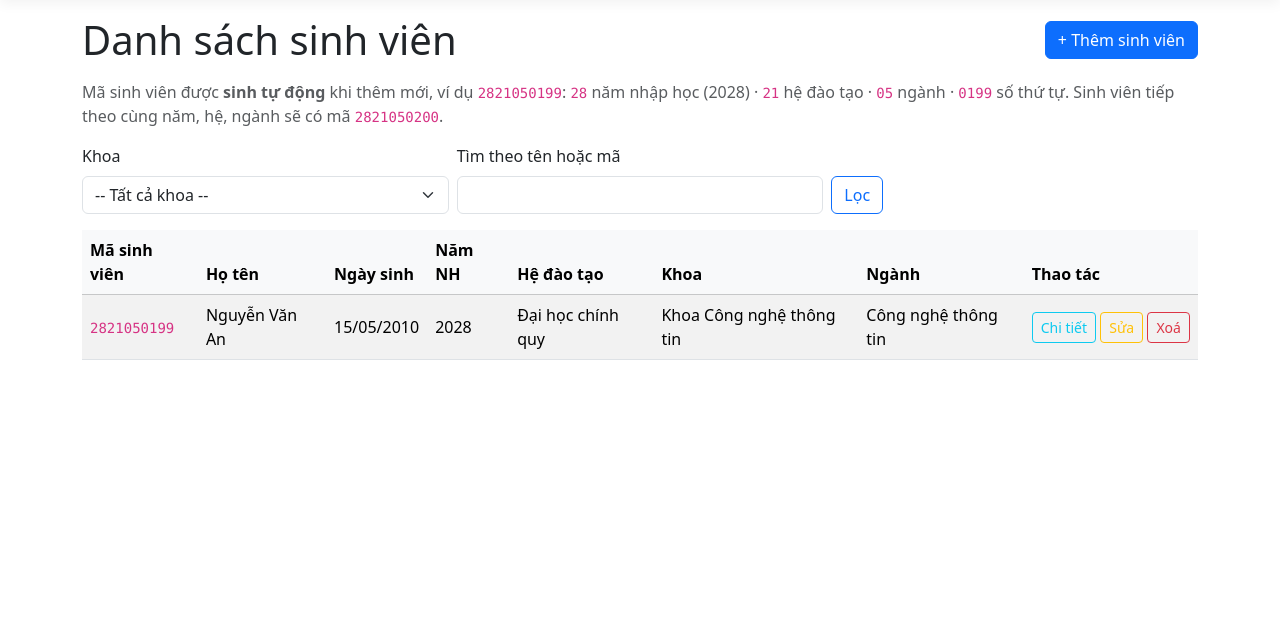
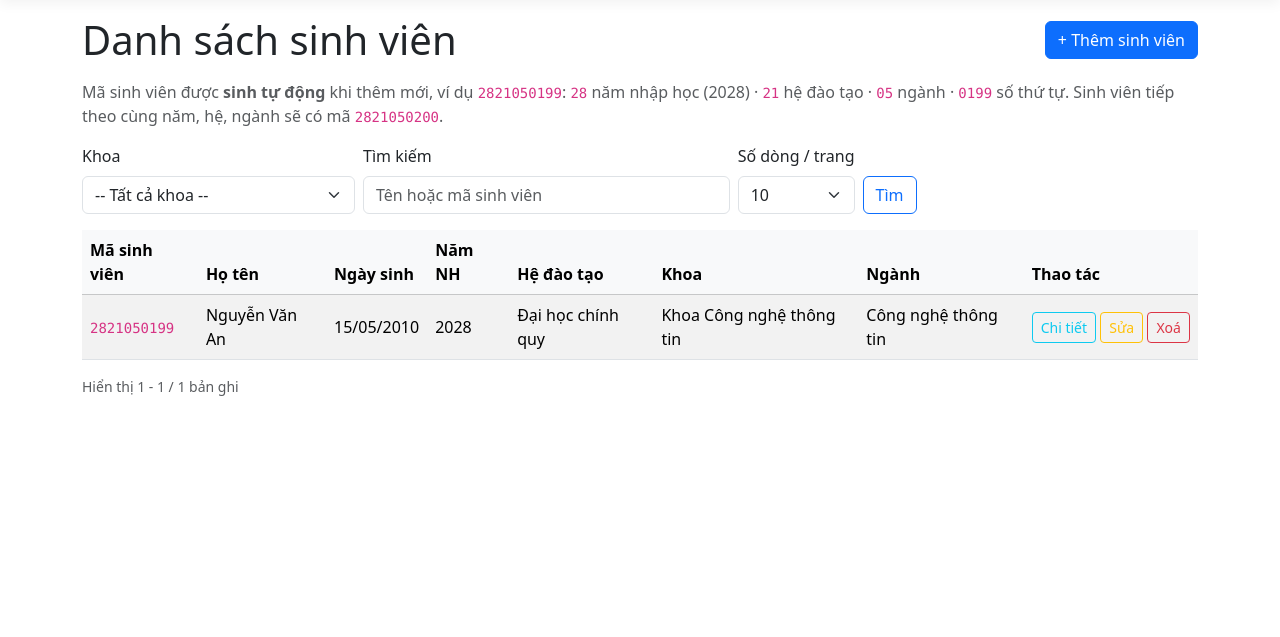
Before and after one commit to minh0910/DemoMVC, an ASP.NET Core app: page /Student in a window 1280 px wide. Shown: the part 57-694 px from the top of the page. Run offline with ASP.NET Core 8, Linux system fonts and the light colour scheme; data comes from the database, SQL or seed files in the repository; style sheets or scripts are compiled from the project's sources.

Commit message:
Buổi 12: Phân trang và tìm kiếm dữ liệu cho tất cả các trang

```diff
--- a/Controllers/StudentController.cs
+++ b/Controllers/StudentController.cs
@@ -2,6 +2,7 @@ using Microsoft.AspNetCore.Mvc;
 using Microsoft.AspNetCore.Mvc.Rendering;
 using Microsoft.EntityFrameworkCore;
 using DemoMVC.Data;
+using DemoMVC.Helpers;
 using DemoMVC.Models;
 using DemoMVC.Services;
 
@@ -33,9 +34,9 @@ namespace DemoMVC.Controllers
 
 
         // =========================
-        // GET: Student/List?facultyCode=CNTT&keyword=an (Ajax)
+        // GET: Student/List?facultyCode=CNTT&keyword=an&page=2&pageSize=10 (Ajax)
         // =========================
-        public async Task<IActionResult> List(string? facultyCode, string? keyword)
+        public async Task<IActionResult> List(string? facultyCode, string? keyword, int page = 1, int pageSize = PaginatedList<object>.DefaultPageSize)
         {
             var query = _context.Students
                 .Include(s => s.Faculty)         // JOIN sang bảng Khoa qua FacultyCode
@@ -53,7 +54,8 @@ namespace DemoMVC.Controllers
                 query = query.Where(s => s.FullName.Contains(tuKhoa) || s.StudentCode.Contains(tuKhoa));
             }
 
-            return PartialView("_Table", await query.OrderBy(s => s.StudentCode).ToListAsync());
+            var model = await PaginatedList<Student>.CreateAsync(query.OrderBy(s => s.StudentCode), page, pageSize, keyword);
+            return PartialView("_Table", model);
         }
 
 
--- a/Views/Faculty/Index.cshtml
+++ b/Views/Faculty/Index.cshtml
@@ -1,6 +1,7 @@
 @{
     ViewData["Title"] = "Danh sách khoa";
     ViewData["Entity"] = "khoa";
+    ViewData["SearchHint"] = "Mã hoặc tên khoa";
     ViewData["Hint"] = "Các khoa của Trường Đại học Mỏ - Địa chất. Bảng Ngành và bảng Sinh viên liên kết tới bảng này qua <strong>mã khoa</strong>.";
 }
 <partial name="_CrudPage" />
--- a/Views/Faculty/_Table.cshtml
+++ b/Views/Faculty/_Table.cshtml
@@ -1,7 +1,7 @@
-@model IEnumerable<DemoMVC.Models.Faculty>
+@model DemoMVC.Helpers.PaginatedList<DemoMVC.Models.Faculty>
 @if (!Model.Any())
 {
-    <div class="alert alert-secondary">Chưa có khoa nào.</div>
+    <div class="alert alert-secondary">@(string.IsNullOrEmpty(Model.Keyword) ? "Chưa có khoa nào." : $"Không tìm thấy kết quả nào cho \"{Model.Keyword}\".")</div>
 }
 else
 {
@@ -40,3 +40,4 @@ else
         </table>
     </div>
 }
+<partial name="_Pager" model="Model" />
--- a/Views/Major/Index.cshtml
+++ b/Views/Major/Index.cshtml
@@ -1,6 +1,7 @@
 @{
     ViewData["Title"] = "Danh sách ngành học";
     ViewData["Entity"] = "ngành";
+    ViewData["SearchHint"] = "Mã hoặc tên ngành";
     ViewData["Hint"] = "Mã ngành gồm 2 chữ số, là phần thứ 3 của mã sinh viên (ví dụ <code>05</code> = Công nghệ thông tin).";
 }
 <partial name="_CrudPage" />
--- a/Views/Major/_Table.cshtml
+++ b/Views/Major/_Table.cshtml
@@ -1,7 +1,7 @@
-@model IEnumerable<DemoMVC.Models.Major>
+@model DemoMVC.Helpers.PaginatedList<DemoMVC.Models.Major>
 @if (!Model.Any())
 {
-    <div class="alert alert-secondary">Chưa có ngành nào.</div>
+    <div class="alert alert-secondary">@(string.IsNullOrEmpty(Model.Keyword) ? "Chưa có ngành nào." : $"Không tìm thấy kết quả nào cho \"{Model.Keyword}\".")</div>
 }
 else
 {
@@ -34,3 +34,4 @@ else
         </table>
     </div>
 }
+<partial name="_Pager" model="Model" />
--- a/Views/Product/Index.cshtml
+++ b/Views/Product/Index.cshtml
@@ -1,5 +1,6 @@
 @{
     ViewData["Title"] = "Danh sách sản phẩm";
     ViewData["Entity"] = "sản phẩm";
+    ViewData["SearchHint"] = "Tên sản phẩm";
 }
 <partial name="_CrudPage" />
--- a/Views/Product/_Table.cshtml
+++ b/Views/Product/_Table.cshtml
@@ -1,7 +1,7 @@
-@model IEnumerable<DemoMVC.Models.Product>
+@model DemoMVC.Helpers.PaginatedList<DemoMVC.Models.Product>
 @if (!Model.Any())
 {
-    <div class="alert alert-secondary">Chưa có sản phẩm nào.</div>
+    <div class="alert alert-secondary">@(string.IsNullOrEmpty(Model.Keyword) ? "Chưa có sản phẩm nào." : $"Không tìm thấy kết quả nào cho \"{Model.Keyword}\".")</div>
 }
 else
 {
@@ -33,3 +33,4 @@ else
         </table>
     </div>
 }
+<partial name="_Pager" model="Model" />
--- a/Views/Shared/_CrudPage.cshtml
+++ b/Views/Shared/_CrudPage.cshtml
@@ -1,4 +1,4 @@
-@* Buổi 11: khung trang danh sách dùng chung *@
+@* Bài 11-12: khung trang danh sách dùng chung (tiêu đề, nút Thêm, ô tìm kiếm, bảng tải bằng Ajax) *@
 <div class="d-flex justify-content-between align-items-center mb-3">
     <h1 class="mb-0">@ViewData["Title"]</h1>
     <button class="btn btn-primary" data-modal="@Url.Action("Form")">+ Thêm @ViewData["Entity"]</button>
@@ -8,6 +8,31 @@
     <p class="text-muted">@Html.Raw(hint)</p>
 }
 
+@* Bài 12: các ô trong #filterForm được gửi kèm khi tải bảng (keyword, pageSize và bộ lọc riêng của từng trang) *@
+<form id="filterForm" class="row g-2 align-items-end mb-3" autocomplete="off">
+    @if (ViewData["FilterPartial"] is string filterPartial)
+    {
+        <partial name="@filterPartial" />
+    }
+    <div class="col-md-4">
+        <label class="form-label" for="keyword">Tìm kiếm</label>
+        <input type="search" class="form-control" id="keyword" name="keyword"
+               placeholder="@(ViewData["SearchHint"] ?? "Nhập từ khoá...")" />
+    </div>
+    <div class="col-auto">
+        <label class="form-label" for="pageSize">Số dòng / trang</label>
+        <select class="form-select" id="pageSize" name="pageSize">
+            @foreach (var size in DemoMVC.Helpers.PaginatedList<object>.PageSizes)
+            {
+                <option value="@size" selected="@(size == DemoMVC.Helpers.PaginatedList<object>.DefaultPageSize)">@size</option>
+            }
+        </select>
+    </div>
+    <div class="col-auto">
+        <button type="submit" class="btn btn-outline-primary">Tìm</button>
+    </div>
+</form>
+
 <div id="tableContainer" data-url="@Url.Action("List")">
     <div class="text-center text-muted py-5">Đang tải dữ liệu...</div>
 </div>
--- /dev/null
+++ b/Views/Shared/_Pager.cshtml
@@ -0,0 +1,49 @@
+@model dynamic
+@* Bài 12: thanh phân trang dùng chung, crud.js bắt click vào [data-page] *@
+@{
+    int pageIndex = Model.PageIndex, totalPages = Model.TotalPages;
+    var tu = Math.Max(1, pageIndex - 2);
+    var den = Math.Min(totalPages, pageIndex + 2);
+}
+<div class="d-flex flex-wrap justify-content-between align-items-center gap-2">
+    <small class="text-muted">
+        Hiển thị @Model.FirstItem - @Model.LastItem / @Model.TotalCount bản ghi
+        @if (!string.IsNullOrEmpty((string?)Model.Keyword))
+        {
+            <text>(từ khoá "<strong>@Model.Keyword</strong>")</text>
+        }
+    </small>
+    @if (totalPages > 1)
+    {
+        <ul class="pagination pagination-sm mb-0">
+            <li class="page-item @(Model.HasPreviousPage ? "" : "disabled")">
+                <a class="page-link" href="#" data-page="@(pageIndex - 1)">« Trước</a>
+            </li>
+            @if (tu > 1)
+            {
+                <li class="page-item"><a class="page-link" href="#" data-page="1">1</a></li>
+                if (tu > 2)
+                {
+                    <li class="page-item disabled"><span class="page-link">…</span></li>
+                }
+            }
+            @for (var i = tu; i <= den; i++)
+            {
+                <li class="page-item @(i == pageIndex ? "active" : "")">
+                    <a class="page-link" href="#" data-page="@i">@i</a>
+                </li>
+            }
+            @if (den < totalPages)
+            {
+                if (den < totalPages - 1)
+                {
+                    <li class="page-item disabled"><span class="page-link">…</span></li>
+                }
+                <li class="page-item"><a class="page-link" href="#" data-page="@totalPages">@totalPages</a></li>
+            }
+            <li class="page-item @(Model.HasNextPage ? "" : "disabled")">
+                <a class="page-link" href="#" data-page="@(pageIndex + 1)">Sau »</a>
+            </li>
+        </ul>
+    }
+</div>
--- a/Views/Student/Index.cshtml
+++ b/Views/Student/Index.cshtml
@@ -1,6 +1,8 @@
 @{
     ViewData["Title"] = "Danh sách sinh viên";
     ViewData["Entity"] = "sinh viên";
+    ViewData["FilterPartial"] = "_StudentFilter";
+    ViewData["SearchHint"] = "Tên hoặc mã sinh viên";
     ViewData["Hint"] = "Mã sinh viên được <strong>sinh tự động</strong> khi thêm mới, ví dụ <code>2821050199</code>: "
         + "<code>28</code> năm nhập học (2028) · <code>21</code> hệ đào tạo · <code>05</code> ngành · <code>0199</code> số thứ tự. "
         + "Sinh viên tiếp theo cùng năm, hệ, ngành sẽ có mã <code>2821050200</code>.";
@@ -8,28 +10,9 @@
 
 <partial name="_CrudPage" />
 
-@* Lọc theo khoa và từ khoá: crud.js gửi kèm các ô của #filterForm khi tải bảng *@
-<form id="filterForm" class="row g-2 align-items-end mb-3" autocomplete="off">
-    <div class="col-md-4">
-        <label class="form-label" for="facultyCode">Khoa</label>
-        <select class="form-select" id="facultyCode" name="facultyCode" asp-items="ViewBag.FacultyList">
-            <option value="">-- Tất cả khoa --</option>
-        </select>
-    </div>
-    <div class="col-md-4">
-        <label class="form-label" for="keyword">Tìm theo tên hoặc mã</label>
-        <input class="form-control" id="keyword" name="keyword" />
-    </div>
-    <div class="col-md-4">
-        <button type="submit" class="btn btn-outline-primary">Lọc</button>
-    </div>
-</form>
 
 @section Scripts {
     <script>
-        // Đưa ô lọc lên trên bảng
-        $('#filterForm').insertBefore('#tableContainer');
-
         (function () {
             const nextCodeUrl = '@Url.Action("NextCode")';
 
--- /dev/null
+++ b/Views/Student/_StudentFilter.cshtml
@@ -0,0 +1,6 @@
+<div class="col-md-3">
+    <label class="form-label" for="facultyCode">Khoa</label>
+    <select class="form-select" id="facultyCode" name="facultyCode" asp-items="ViewBag.FacultyList">
+        <option value="">-- Tất cả khoa --</option>
+    </select>
+</div>
--- a/Views/Student/_Table.cshtml
+++ b/Views/Student/_Table.cshtml
@@ -1,7 +1,7 @@
-@model IEnumerable<DemoMVC.Models.Student>
+@model DemoMVC.Helpers.PaginatedList<DemoMVC.Models.Student>
 @if (!Model.Any())
 {
-    <div class="alert alert-secondary">Không có sinh viên nào.</div>
+    <div class="alert alert-secondary">@(string.IsNullOrEmpty(Model.Keyword) ? "Không có sinh viên nào." : $"Không tìm thấy kết quả nào cho \"{Model.Keyword}\".")</div>
 }
 else
 {
@@ -41,3 +41,4 @@ else
         </table>
     </div>
 }
+<partial name="_Pager" model="Model" />
--- a/wwwroot/js/crud.js
+++ b/wwwroot/js/crud.js
@@ -23,10 +23,13 @@
     }
 
     // Tải lại bảng dữ liệu
+    // Bài 12: trang đang xem
+    let currentPage = 1;
+
     window.reloadTable = function () {
         const $c = $('#tableContainer');
-        // Gửi kèm các ô lọc của #filterForm (nếu trang có), ví dụ lọc sinh viên theo khoa
-        return $.get($c.data('url'), $('#filterForm').serialize())
+        // Gửi kèm các ô của #filterForm (keyword, pageSize, bộ lọc) và trang hiện tại
+        return $.get($c.data('url'), $('#filterForm').serialize() + '&page=' + currentPage)
             .done(html => $c.html(html))
             .fail(xhr => $c.html($('<div class="alert alert-danger"></div>').text(errorMessage(xhr, 'Không tải được dữ liệu'))));
     };
@@ -99,8 +102,21 @@
             .always(() => { confirmModal.hide(); deleteUrl = null; });
     });
 
-    $('#filterForm').on('submit', e => { e.preventDefault(); reloadTable(); });
-    $('#filterForm select').on('change', () => reloadTable());
+    // Bài 12: bấm nút trang
+    $(document).on('click', '#tableContainer [data-page]', function (e) {
+        e.preventDefault();
+        const $li = $(this).closest('.page-item');
+        if ($li.hasClass('disabled') || $li.hasClass('active')) return;
+        currentPage = parseInt($(this).data('page'), 10);
+        reloadTable();
+    });
+
+    // Bài 12: đổi điều kiện tìm/lọc thì về trang 1; gõ phím dừng 400ms thì tự tìm
+    function timKiem() { currentPage = 1; reloadTable(); }
+    let hen;
+    $('#filterForm').on('submit', e => { e.preventDefault(); timKiem(); });
+    $('#filterForm select').on('change', timKiem);
+    $('#filterForm input[type=search]').on('input', () => { clearTimeout(hen); hen = setTimeout(timKiem, 400); });
 
     if ($('#tableContainer').length) reloadTable();
 })(jQuery);
```
Also changed, not shown: Controllers/FacultyController.cs (+12 -5 lines), Controllers/MajorController.cs (+12 -5 lines), Controllers/ProductController.cs (+12 -5 lines), Helpers/PaginatedList.cs (added, +52 -0 lines).
